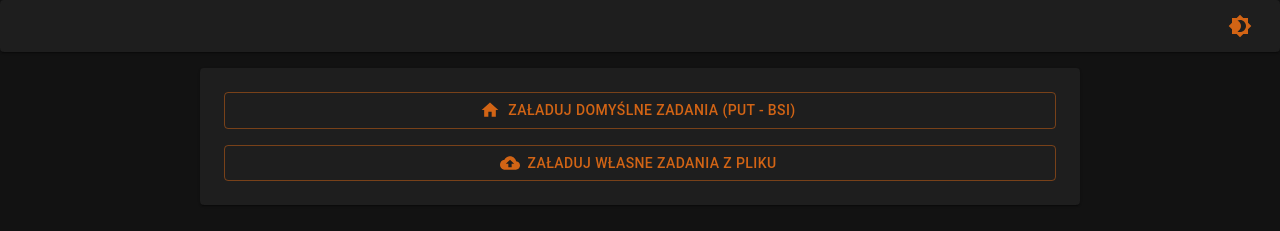
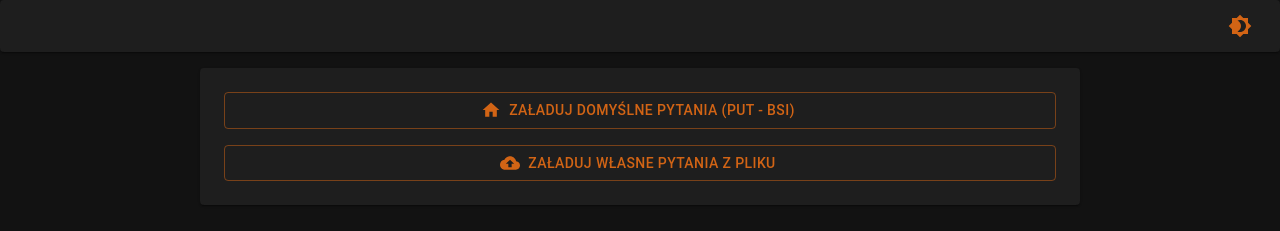
Before and after one commit to vis256/ASSEC-test, a React (Vite) app: page / in a window 1280 px wide. Shown: the top 231 px of the page. Built offline with nearby package versions, Linux system fonts and the light colour scheme.

Commit message:
fix typos

```diff
--- a/src/components/menu/LoadQuestions.tsx
+++ b/src/components/menu/LoadQuestions.tsx
@@ -92,7 +92,7 @@ const LoadQuestions = ({ setTestName, setQuestions }: LoadQuestionsProps) => {
           }
           disabled={loading !== null}
         >
-          Załaduj domyślne zadania (PUT - BSI)
+          Załaduj domyślne pytania (PUT - BSI)
         </Button>
         <Button
           component="label"
@@ -106,7 +106,7 @@ const LoadQuestions = ({ setTestName, setQuestions }: LoadQuestionsProps) => {
           }
           disabled={loading !== null}
         >
-          Załaduj własne zadania z pliku
+          Załaduj własne pytania z pliku
           <TextField
             type="file"
             sx={{
```
